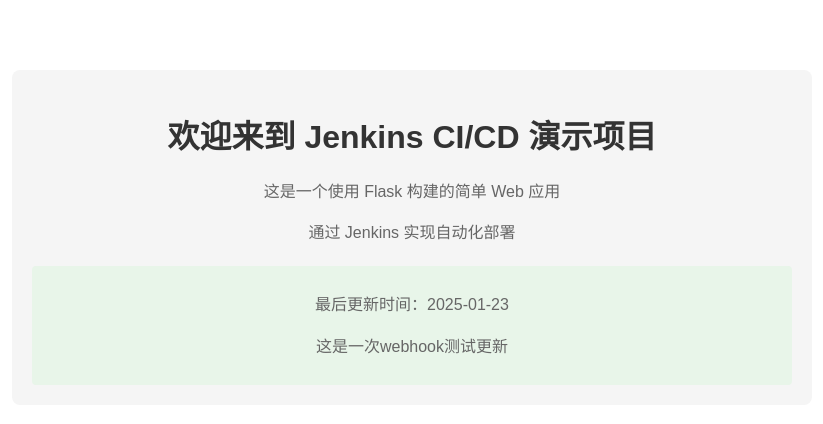
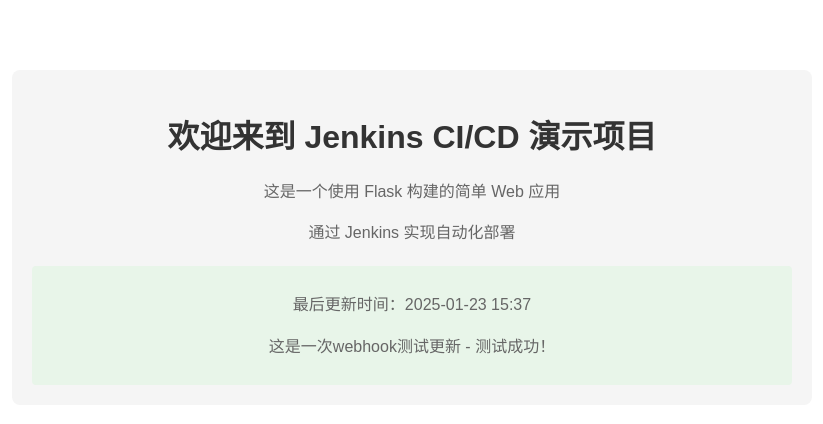
Before and after one commit to paulsuen/learn-jenkins, a Flask app: page / in a window 1280 px wide. Shown: the top 424 px of the page, without its empty margins (228-1051 px from the left). Run offline with Flask 3, Linux system fonts and the light colour scheme.

Commit message:
测试: 更新时间戳并添加测试信息

```diff
--- a/app/templates/index.html
+++ b/app/templates/index.html
@@ -39,8 +39,8 @@
         <p>这是一个使用 Flask 构建的简单 Web 应用</p>
         <p>通过 Jenkins 实现自动化部署</p>
         <div class="update-info">
-            <p>最后更新时间：2025-01-23</p>
-            <p>这是一次webhook测试更新</p>
+            <p>最后更新时间：2025-01-23 15:37</p>
+            <p>这是一次webhook测试更新 - 测试成功！</p>
         </div>
     </div>
 </body>
```
